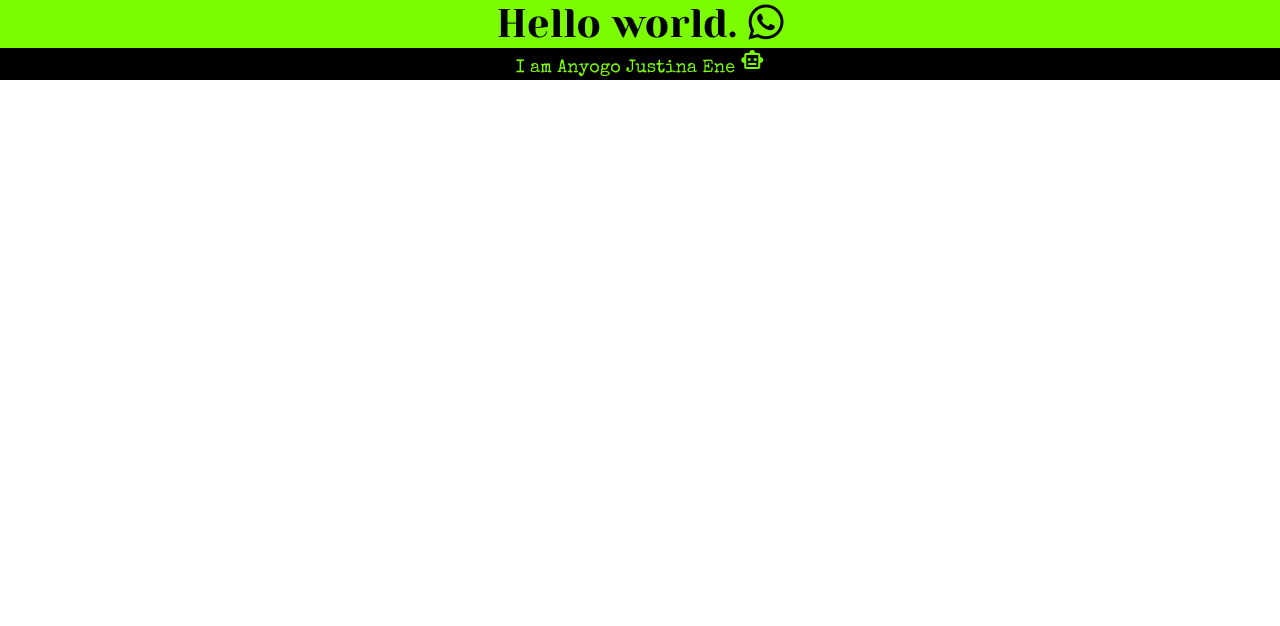
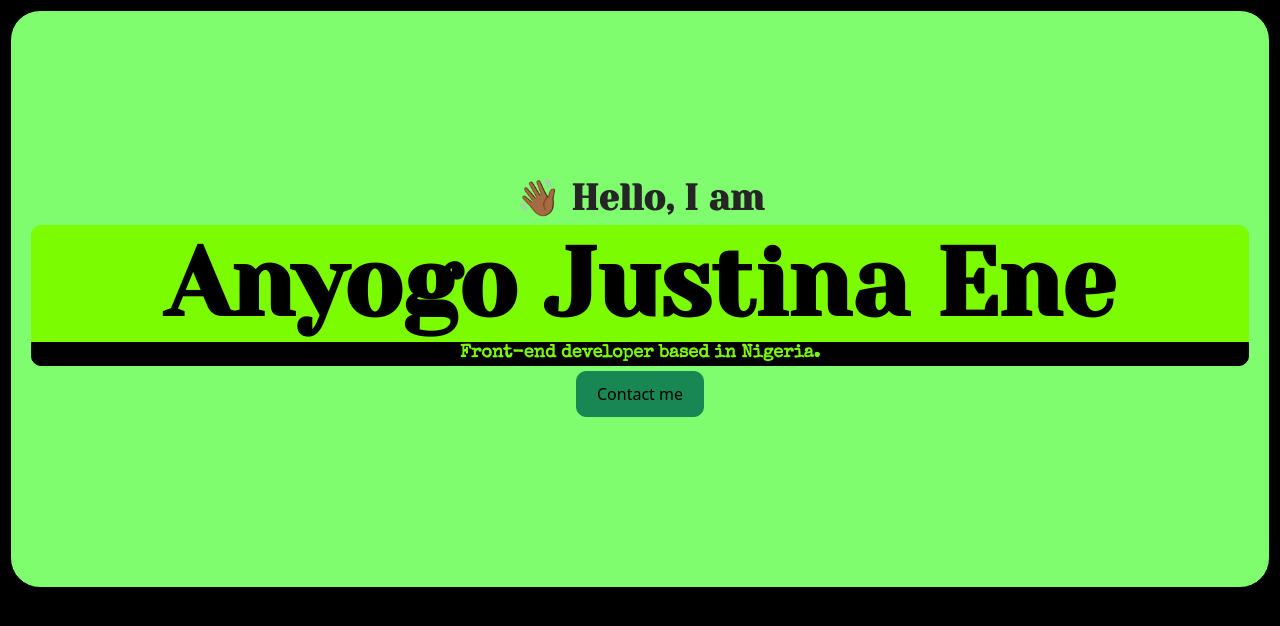
Before and after one commit to Redin-Digo/mock-portfolio, a plain HTML site: page index.html in a window 1280 px wide. Drawn offline with nearby package versions, Linux system fonts and the light colour scheme.

Commit message:
Updated the introductory part of the page.

```diff
--- a/index.html
+++ b/index.html
@@ -36,11 +36,11 @@
     <title>Document</title>
   </head>
   <body>
-    <h1>Hello world. <i class="fa-brands fa-whatsapp"></i></h1>
-    <h2>
-      I am Anyogo Justina Ene
-      <span class="material-symbols-outlined"> smart_toy </span>
-    </h2>
-    <br />
+    <div class="hero">
+      <p>👋🏾 Hello, I am</p>
+      <h1>Anyogo Justina Ene</h1>
+      <h2>Front-end developer based in Nigeria.</h2>
+      <a href="#" class="btn btn-success text-center">Contact me</a>
+    </div>
   </body>
 </html>
--- a/styles/portfolio.css
+++ b/styles/portfolio.css
@@ -1,20 +1,66 @@
+:root {
+  --main-colour: lawngreen;
+  --default-colour: black;
+}
+
+body {
+  background-color: var(--default-colour);
+  color: white;
+}
+
 h1,
-h2 {
-  text-align: center;
+h2,
+h3,
+h4,
+h5,
+h6 {
+  font-family: "Yeseva One", cursive, Arial;
+  font-weight: bold;
 }
 
 h1 {
+  background-color: var(--main-colour);
+  font-size: 96px;
+  color: var(--default-colour);
+  margin-bottom: 0px;
+  border: 1px solid var(--main-colour);
+  border-radius: 10px 10px 0 0;
+}
+
+p {
   font-family: "Yeseva One", cursive, Arial;
-  font-weight: lighter;
-  background-color: lawngreen;
-  color: black;
   margin-bottom: 0px;
 }
 
-h2 {
-  font-family: "Special Elite", cursive;
+.btn {
+  color: var(--default-colour);
+  border-radius: 10px;
+  margin-bottom: 10px;
+  padding: 10px 20px;
+}
+
+.hero {
+  background: rgb(128, 253, 111);
+  text-align: center;
+  margin: 10px 10px 10px 10px;
+  padding: 160px 20px;
+  border: 1px solid var(--default-colour);
+  border-radius: 30px;
+}
+
+.hero p {
+  color: rgb(37, 37, 37);
+  font-size: 36px;
+  font-weight: bold;
+}
+
+.hero h2 {
+  font-family: "Special Elite", cursive, monospace;
   font-size: 18px;
-  background-color: black;
-  color: lawngreen;
+  background-color: var(--default-colour);
+  color: var(--main-colour);
   margin-top: 0px;
+  margin-bottom: 5px;
+  border: 1px solid var(--default-colour);
+  border-radius: 0 0 10px 10px;
 }
```
